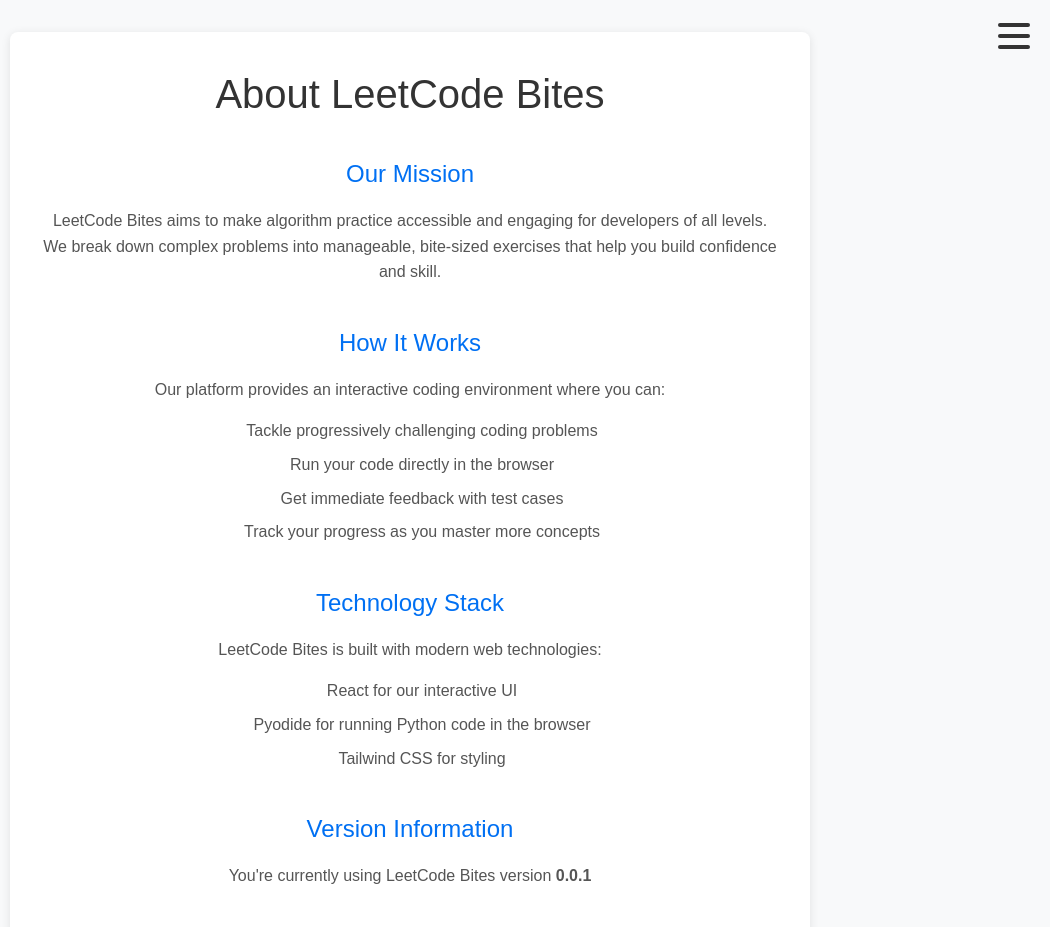
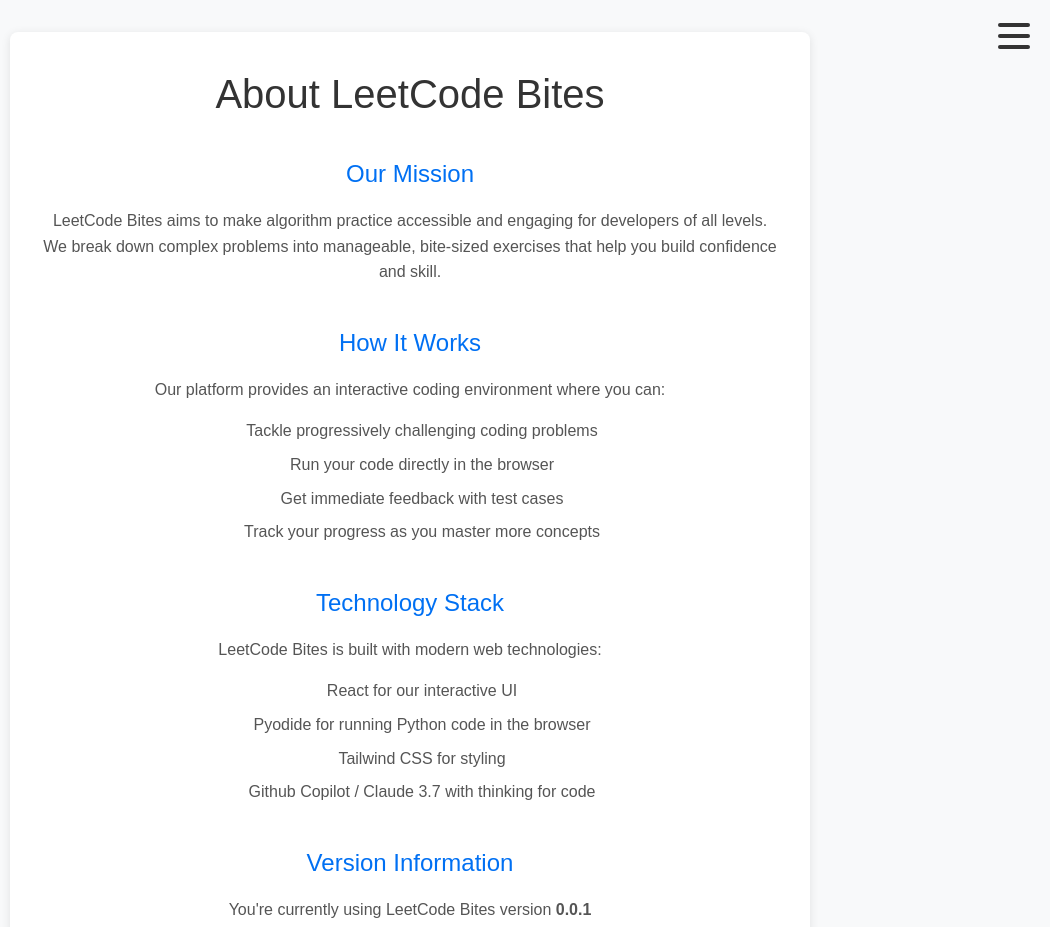
Before and after one commit to kiote/leetcode-bites, a React (Create React App) app: page /about in a window 1280 px wide. Shown: the top 927 px of the page, without its empty margins (230-1280 px from the left). Built offline with nearby package versions, Linux system fonts and the light colour scheme.

Commit message:
feat: add mention of Github Copilot and Claude 3.7 in AboutPage component

```diff
--- a/src/components/AboutPage.jsx
+++ b/src/components/AboutPage.jsx
@@ -64,6 +64,7 @@ const AboutPage = () => {
             <li>React for our interactive UI</li>
             <li>Pyodide for running Python code in the browser</li>
             <li>Tailwind CSS for styling</li>
+            <li>Github Copilot / Claude 3.7 with thinking for code</li>
           </ul>
         </section>
 
```
